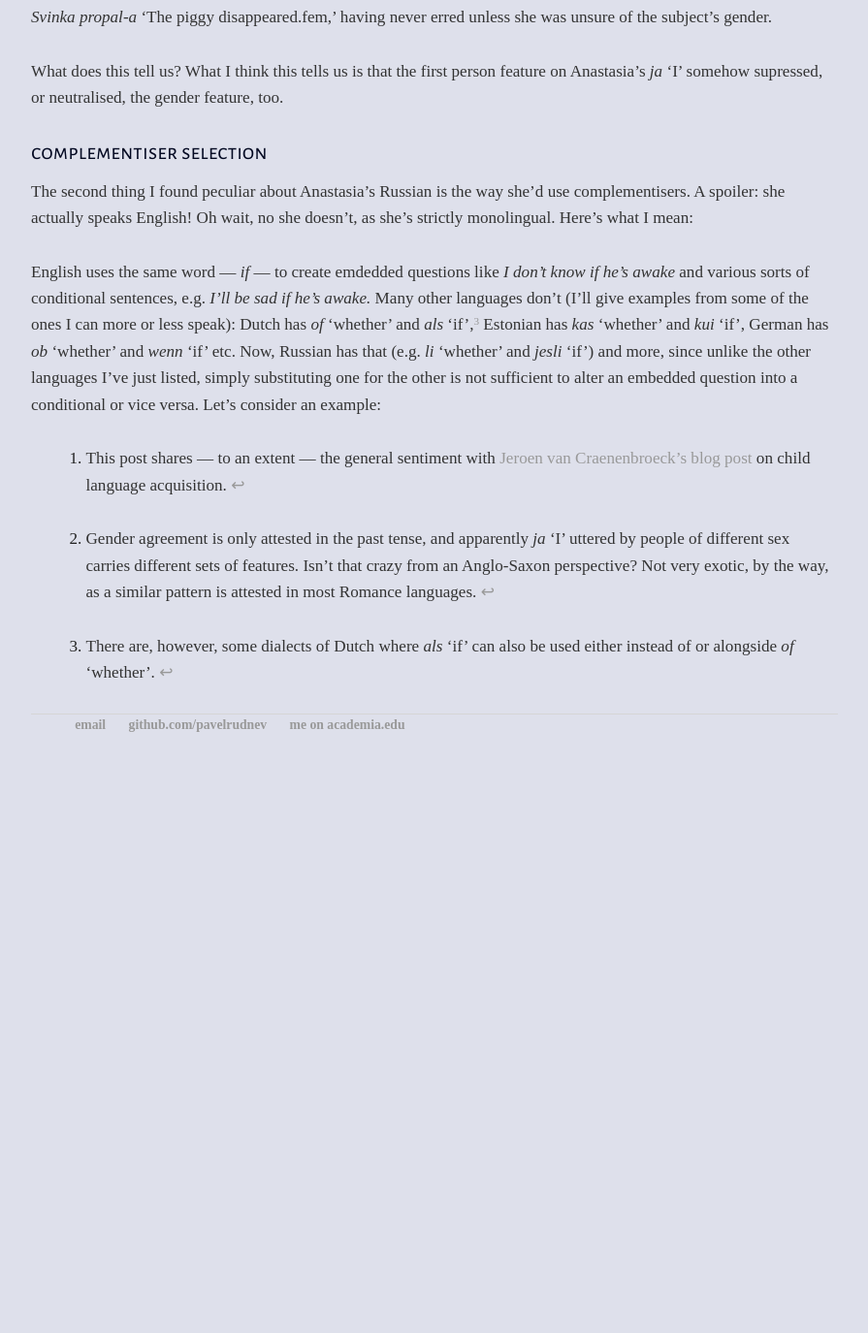
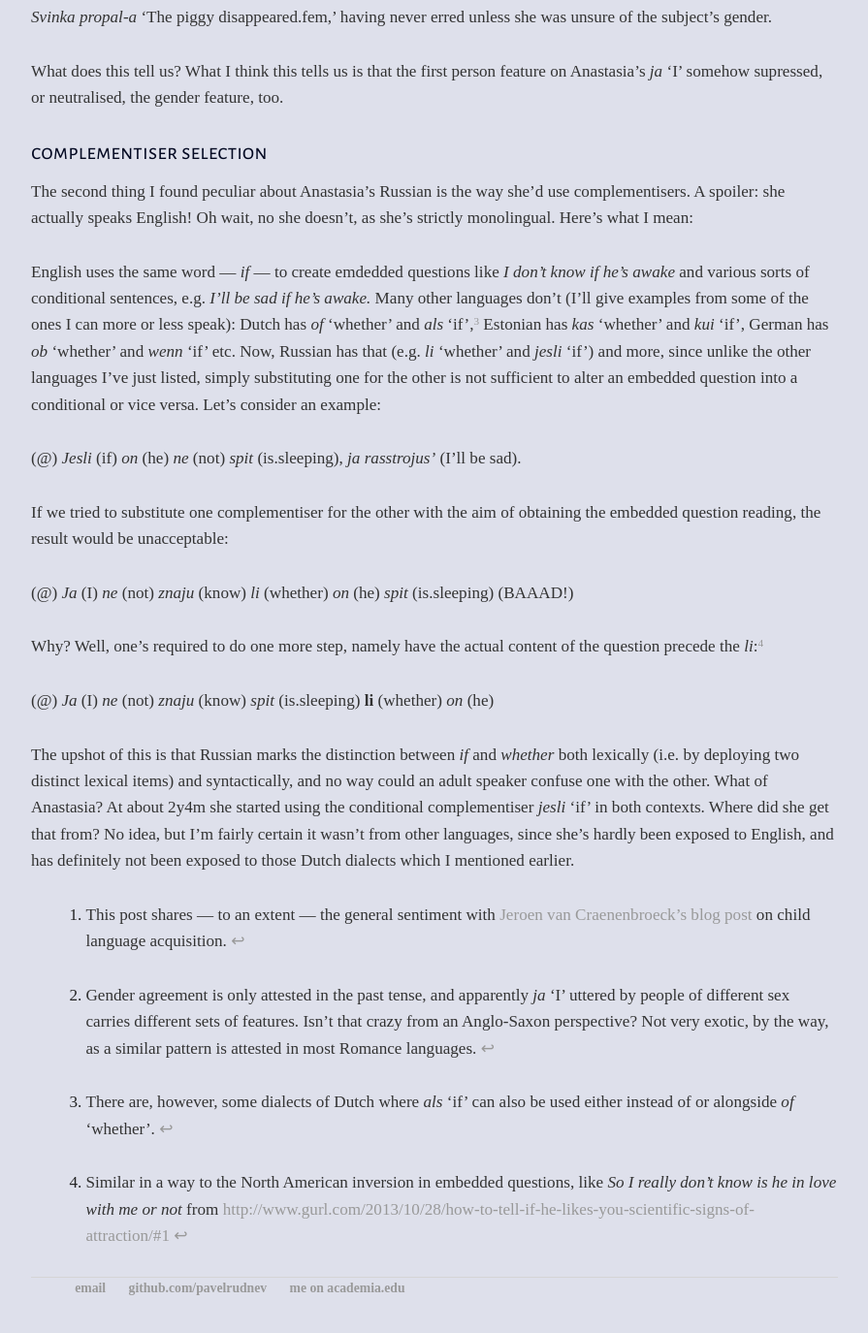
Before and after one commit to mishaknyazev/pavelrudnev.github.io, a Jekyll site: the page built from _posts/2016-10-12-pavel-rudnev-website-launched.md, in a window 1280 px wide and 1400 px high, scrolled down 648 px. Shown: the top 1375 px of the window at 97% size, without its empty margins (192-1087 px from the left). Built offline with Jekyll 4.4.1, drawn with Linux system fonts in a browser that asks for light colours; nearby versions of some CDN libraries; some web fonts are replaced; before the commit the page ends 1467 px from its top, so only the background shows below that.

Commit message:
Update 2016-10-12-pavel-rudnev-website-launched.md

```diff
--- a/_posts/2016-10-12-pavel-rudnev-website-launched.md
+++ b/_posts/2016-10-12-pavel-rudnev-website-launched.md
@@ -21,9 +21,23 @@ The second thing I found peculiar about Anastasia's Russian is the way she'd use
 
 English uses the same word --- *if* --- to create emdedded questions like *I don't know if he's awake* and various sorts of conditional sentences, e.g. *I'll be sad if he's awake.* Many other languages don't (I'll give examples from some of the ones I can more or less speak): Dutch has *of* ‘whether’ and *als* ‘if’,[^3] Estonian has *kas* ‘whether’ and *kui* ‘if’, German has *ob* ‘whether’ and *wenn* ‘if’ etc. Now, Russian has that (e.g. *li* ‘whether’ and *jesli* ‘if’) and more, since unlike the other languages I've just listed, simply substituting one for the other is not sufficient to alter an embedded question into a conditional or vice versa. Let's consider an example:
 
+(@) *Jesli* (if) *on* (he) *ne* (not) *spit* (is.sleeping), *ja rasstrojus'* (I'll be sad).
+
+If we tried to substitute one complementiser for the other with the aim of obtaining the embedded question reading, the result would be unacceptable:
+
+(@) *Ja* (I) *ne* (not) *znaju* (know) *li* (whether) *on* (he) *spit* (is.sleeping) (BAAAD!)
+
+Why? Well, one's required to do one more step, namely have the actual content of the question precede the *li*:[^4]
+
+(@) *Ja* (I) *ne* (not) *znaju* (know) *spit* (is.sleeping) **li** (whether) *on* (he)
+
+The upshot of this is that Russian marks the distinction between *if* and *whether* both lexically (i.e. by deploying two distinct lexical items) and syntactically, and no way could an adult speaker confuse one with the other. What of Anastasia? At about 2y4m she started using the conditional complementiser *jesli* ‘if’ in both contexts. Where did she get that from? No idea, but I'm fairly certain it wasn't from other languages, since she's hardly been exposed to English, and has definitely not been exposed to those Dutch dialects which I mentioned earlier.
+
 
 [^1]: This post shares --- to an extent --- the general sentiment with [Jeroen van Craenenbroeck's blog post](http://jeroenvancraenenbroeck.net/blog/2014/11/9/eliass-adventures-in-comp-agreement-land) on child language acquisition.
 
 [^2]: Gender agreement is only attested in the past tense, and apparently *ja* ‘I’ uttered by people of different sex carries different sets of features. Isn't that crazy from an Anglo-Saxon perspective? Not very exotic, by the way, as a similar pattern is attested in most Romance languages.
 
 [^3]: There are, however, some dialects of Dutch where *als* ‘if’ can also be used either instead of or alongside *of* ‘whether’.
+
+[^4]: Similar in a way to the North American inversion in embedded questions, like *So I really don't know is he in love with me or not* from [http://www.gurl.com/2013/10/28/how-to-tell-if-he-likes-you-scientific-signs-of-attraction/#1](http://www.gurl.com/2013/10/28/how-to-tell-if-he-likes-you-scientific-signs-of-attraction/#1)
```
